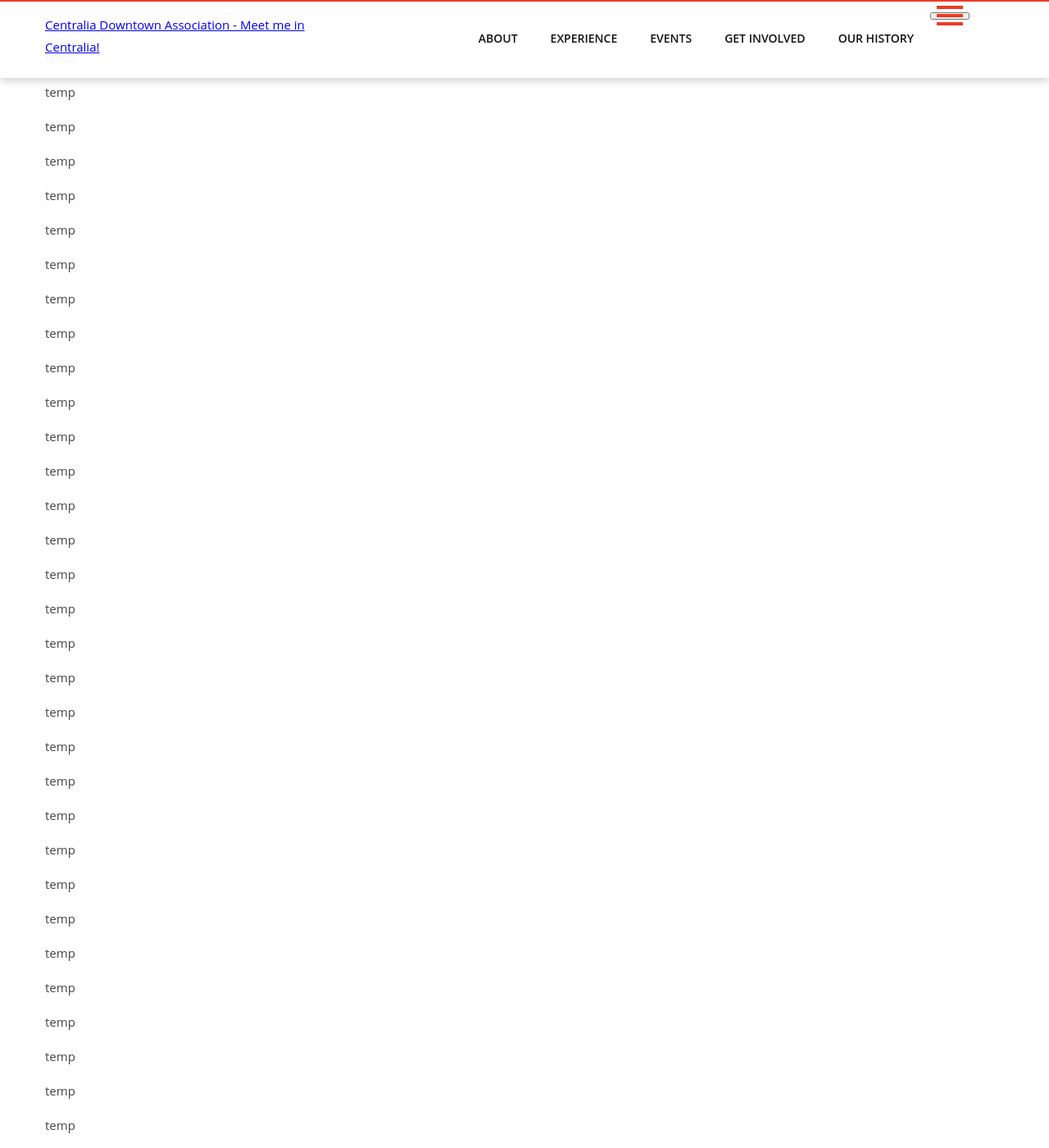
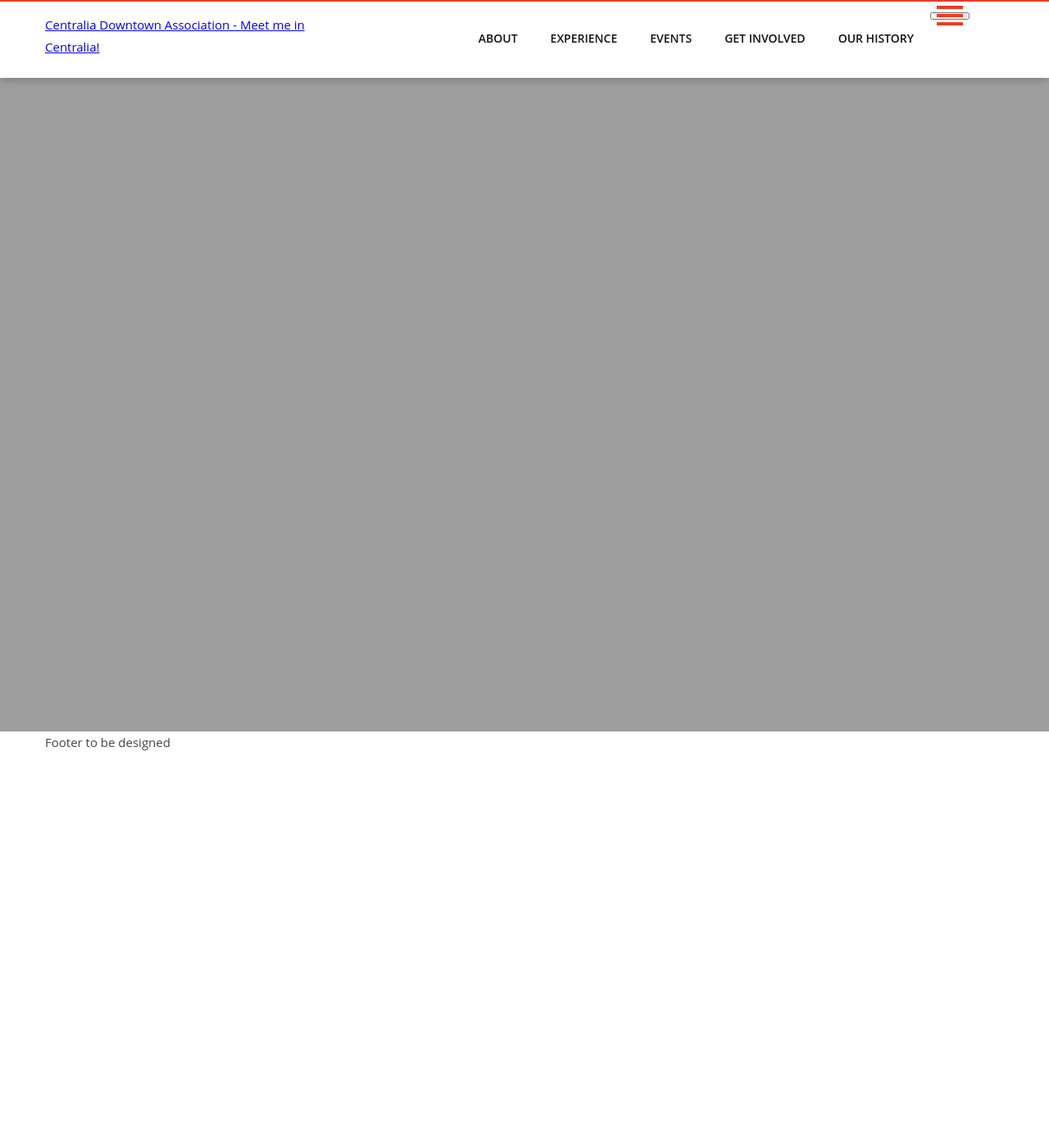
Before and after one commit to trallspnw/cda-website, a Jekyll site: the page built from index.html, in a window 1280 px wide and 1400 px high. Shown: the whole window at 82% size. Built offline with Jekyll 4.4.1, drawn with Linux system fonts in a browser that asks for light colours; some of the changed text lies outside the part shown.

Commit message:
Start Hero

```diff
--- a/_includes/hero.html
+++ b/_includes/hero.html
@@ -1,25 +1,19 @@
 <div class ="hero-area">
     <div class="hero-container">
-        {% assign first_hero_url = site.hero[0].url %}
-        {% for hero_item in site.hero %}
-            {% assign hero_labels = hero_item.url | split: '/' %}
-            {% if hero_labels.size == 3 %}
-                {% assign item_label = hero_labels[2] %}
-                <div
-                    class="hero-item
-                        {% if hero_item.url == first_hero_url %}
-                            active-hero-item
-                        {% endif %}
-                    "
-                >
-                    {{ hero_item.content }}
-                    {% for hero_item_nested_content in site.hero %}
-                        {% assign nested_content_labels = hero_item_nested_content.url | split: '/' %}
-                        {% if nested_content_labels[2] == item_label and nested_content_labels.size == 4 %}
-                            <div
-                                class="hero-item-content hero-item-content-align-{{ hero_item_nested_content.alignment }}"
-                            >
-                                {{ hero_item_nested_content.content }}
+        {% for content_item in site.homepage-content %}
+            {% assign content_labels = content_item.url | split: '/' %}
+            {% if content_labels[2] != 'hero' %}
+                {% continue %}
+            {% endif %}
+            {% if content_labels.size == 4 %}
+                {% assign item_label = content_labels[3] %}
+                <div class="hero-item">
+                    <span class="hero-image-url">{{ content_item.image }}</span>
+                    {% for nested_content_item in site.homepage-content %}
+                        {% assign nested_content_labels = nested_content_item.url | split: '/' %}
+                        {% if nested_content_labels[3] == item_label and nested_content_labels.size == 5 %}
+                            <div class="hero-item-content">
+                                {{ nested_content_item.content }}
                             </div>
                         {% endif %}
                     {% endfor %}
@@ -27,4 +21,5 @@
             {% endif %}
         {% endfor %}
     </div>
+    <div class="hero-spacer"></div>
 </div>
--- a/_sass/_header.scss
+++ b/_sass/_header.scss
@@ -6,3 +6,8 @@
     width: 100%;
     z-index: 10;
 }
+
+// TODO - make this more dynamic
+.nav-spacer {
+    height: 92px;
+}
--- a/_sass/_hero.scss
+++ b/_sass/_hero.scss
@@ -0,0 +1,30 @@
+$hero-height: 800px;
+
+.hero-container {
+    position: absolute;
+    height: $hero-height;
+    width: 100%;
+    max-width: 2000px;
+    left: 50%;
+    transform: translate(-50%, 0);
+}
+
+.hero-item {
+    display: none;
+    height: 100%;
+    background-position: center center;
+    background-size: cover;
+    background-repeat: no-repeat;
+
+    &.active {
+        display: grid;
+    }
+}
+
+.hero-image-url {
+    display: none;
+}
+
+.hero-spacer {
+    height: $hero-height;
+}
--- /dev/null
+++ b/assets/scripts/hero.js
@@ -0,0 +1,37 @@
+export const ROTATION_TIME = 1500;
+
+export class Hero {
+    constructor() {
+        this.heroElements = $('.hero-item').toArray();
+        this.heroSlides = this.heroElements.map(element => new HeroSlide(element));
+    }
+
+    async start() {
+        if (this.heroSlides == 0) {
+            return;
+        }
+        while(true) {
+            for (const slide of this.heroSlides) {
+                slide.activate();
+                await new Promise(done => setTimeout(() => done(), 5000));
+                slide.deactivate();
+            }
+        }
+    }
+}
+
+export class HeroSlide {
+    constructor(element) {
+        this.element = element
+        this.imageUrl = $(element).find('.hero-image-url')[0].innerText;
+        $(element).css('background-image', 'url("' + this.imageUrl + '")');
+    }
+
+    async activate() {
+        $(this.element).show();
+    }
+
+    async deactivate() {
+        $(this.element).hide();
+    }
+}
--- a/assets/scripts/main.js
+++ b/assets/scripts/main.js
@@ -1,4 +1,5 @@
 import { BannerList } from "./banner.js";
+import { Hero } from "./hero.js";
 import { Nav } from "./nav.js";
 
 class App {
@@ -7,6 +8,8 @@ class App {
         nav.start();
         const banners = new BannerList();
         banners.startAll();
+        const hero = new Hero();
+        hero.start();
     }
 }
 
--- a/index.html
+++ b/index.html
@@ -11,77 +11,4 @@
 
     {% include cards.html %}
 
-    <p>temp</p>
-    <p>temp</p>
-    <p>temp</p>
-    <p>temp</p>
-    <p>temp</p>
-    <p>temp</p>
-    <p>temp</p>
-    <p>temp</p>
-    <p>temp</p>
-    <p>temp</p>
-    <p>temp</p>
-    <p>temp</p>
-    <p>temp</p>
-    <p>temp</p>
-    <p>temp</p>
-    <p>temp</p>
-    <p>temp</p>
-    <p>temp</p>
-    <p>temp</p>
-    <p>temp</p>
-    <p>temp</p>
-    <p>temp</p>
-    <p>temp</p>
-    <p>temp</p>
-    <p>temp</p>
-    <p>temp</p>
-    <p>temp</p>
-    <p>temp</p>
-    <p>temp</p>
-    <p>temp</p>
-    <p>temp</p>
-    <p>temp</p>
-    <p>temp</p>
-    <p>temp</p>
-    <p>temp</p>
-    <p>temp</p>
-    <p>temp</p>
-    <p>temp</p>
-    <p>temp</p>
-    <p>temp</p>
-    <p>temp</p>
-    <p>temp</p>
-    <p>temp</p>
-    <p>temp</p>
-    <p>temp</p>
-    <p>temp</p>
-    <p>temp</p>
-    <p>temp</p>
-    <p>temp</p>
-    <p>temp</p>
-    <p>temp</p>
-    <p>temp</p>
-    <p>temp</p>
-    <p>temp</p>
-    <p>temp</p>
-    <p>temp</p>
-    <p>temp</p>
-    <p>temp</p>
-    <p>temp</p>
-    <p>temp</p>
-    <p>temp</p>
-    <p>temp</p>
-    <p>temp</p>
-    <p>temp</p>
-    <p>temp</p>
-    <p>temp</p>
-    <p>temp</p>
-    <p>temp</p>
-    <p>temp</p>
-    <p>temp</p>
-    <p>temp</p>
-    <p>temp</p>
-
 </div>
```
